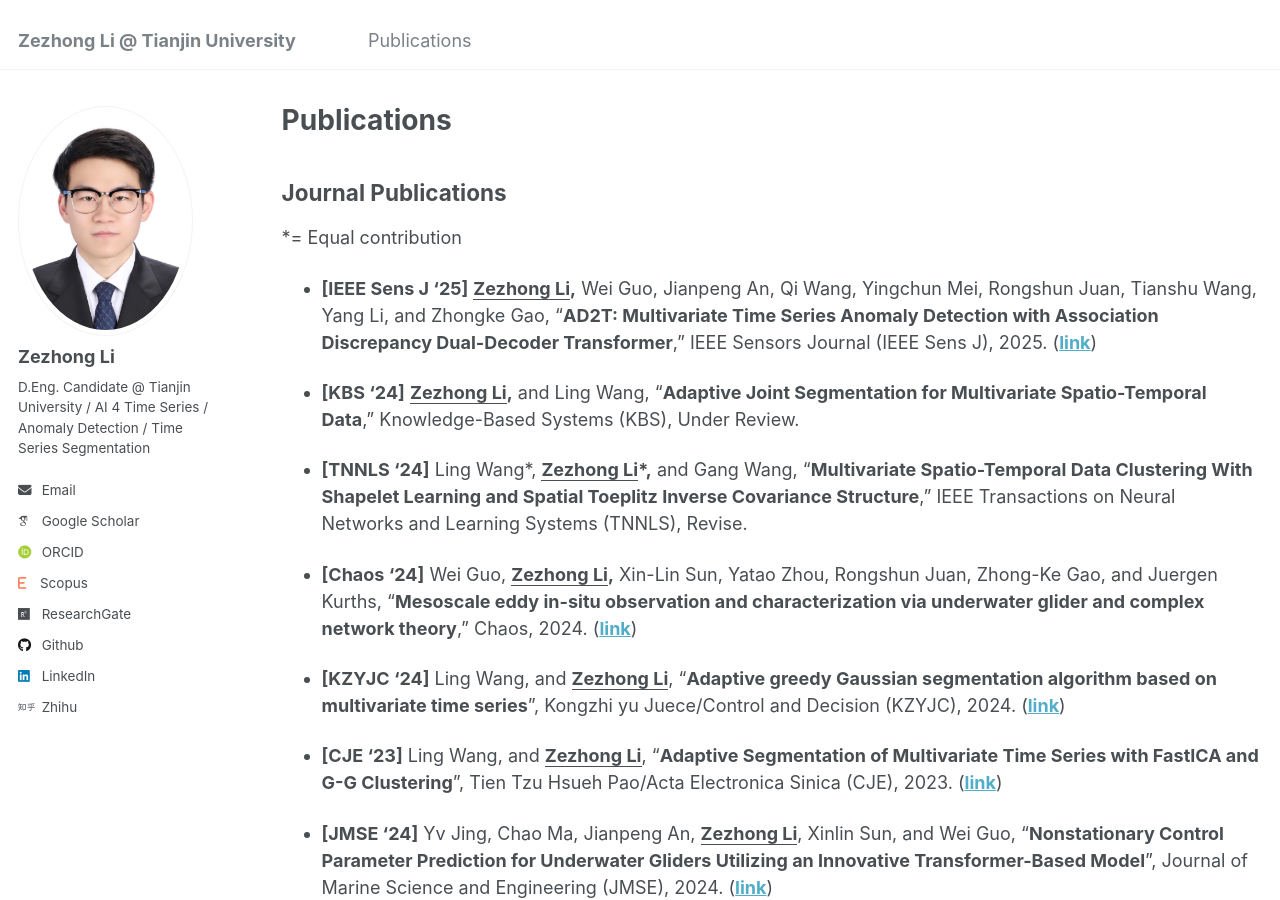
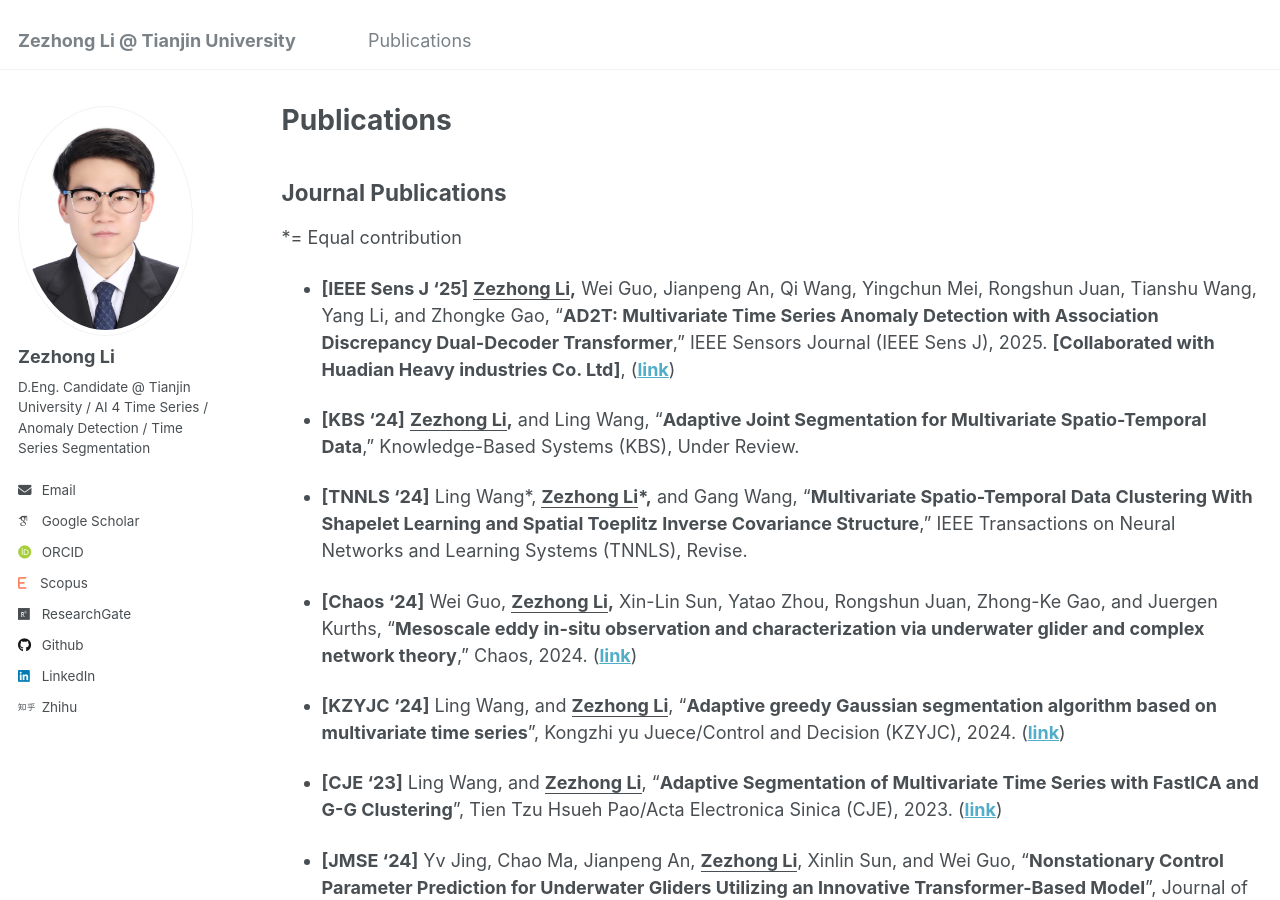
Before and after one commit to lzz19980125/lzz19980125.github.io, a Jekyll site: the page built from _pages/publications.md, in a window 1280 px wide and 900 px high. Built offline with Jekyll 4.4.1, drawn with Linux system fonts in a browser that asks for light colours; some web fonts are replaced.

Commit message:
Update publications.md

```diff
--- a/_pages/publications.md
+++ b/_pages/publications.md
@@ -9,7 +9,7 @@
 
 *= Equal contribution
 
-- **[IEEE Sens J '25]** **<u>Zezhong Li</u>,** Wei Guo, Jianpeng An, Qi Wang, Yingchun Mei, Rongshun Juan, Tianshu Wang, Yang Li, and Zhongke Gao, “**AD2T: Multivariate Time Series Anomaly Detection with Association Discrepancy Dual-Decoder Transformer**,” IEEE Sensors Journal (IEEE Sens J), 2025. ([**link**](https://ieeexplore.ieee.org/document/10906418))
+- **[IEEE Sens J '25]** **<u>Zezhong Li</u>,** Wei Guo, Jianpeng An, Qi Wang, Yingchun Mei, Rongshun Juan, Tianshu Wang, Yang Li, and Zhongke Gao, “**AD2T: Multivariate Time Series Anomaly Detection with Association Discrepancy Dual-Decoder Transformer**,” IEEE Sensors Journal (IEEE Sens J), 2025. <span style="color:rgb(72,78,83)">**[Collaborated with Huadian Heavy industries Co. Ltd]**</span>, ([**link**](https://ieeexplore.ieee.org/document/10906418))
 
 - **[KBS '24]** **<u>Zezhong Li</u>,** and Ling Wang, “**Adaptive Joint Segmentation for Multivariate Spatio-Temporal Data**,” Knowledge-Based Systems (KBS), Under Review.
 
```
